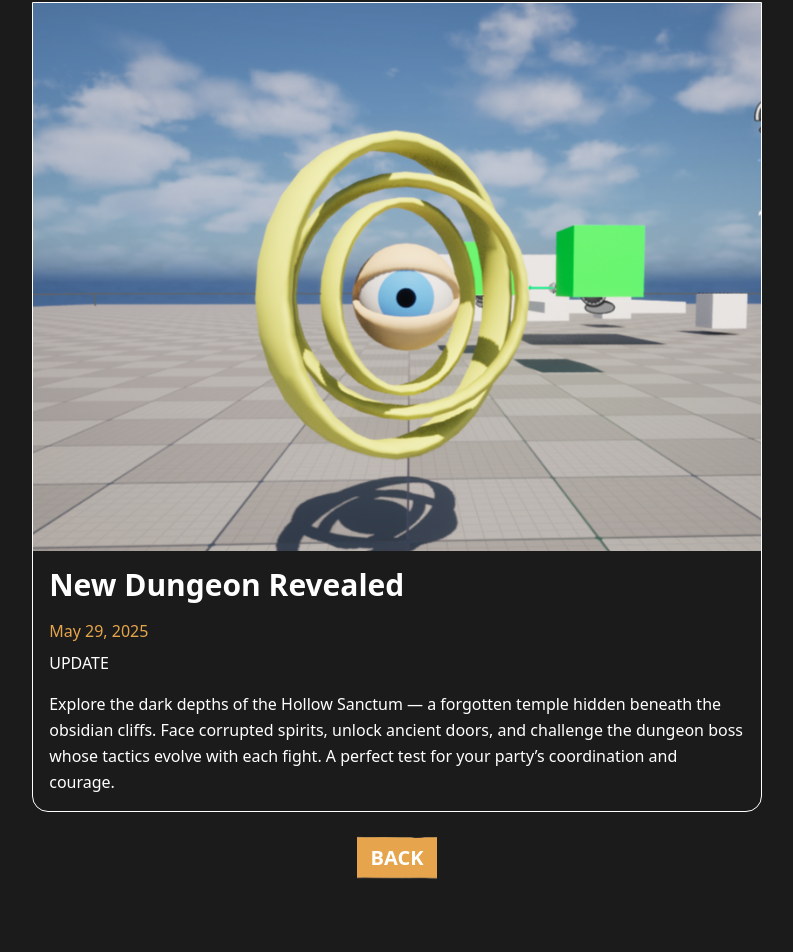
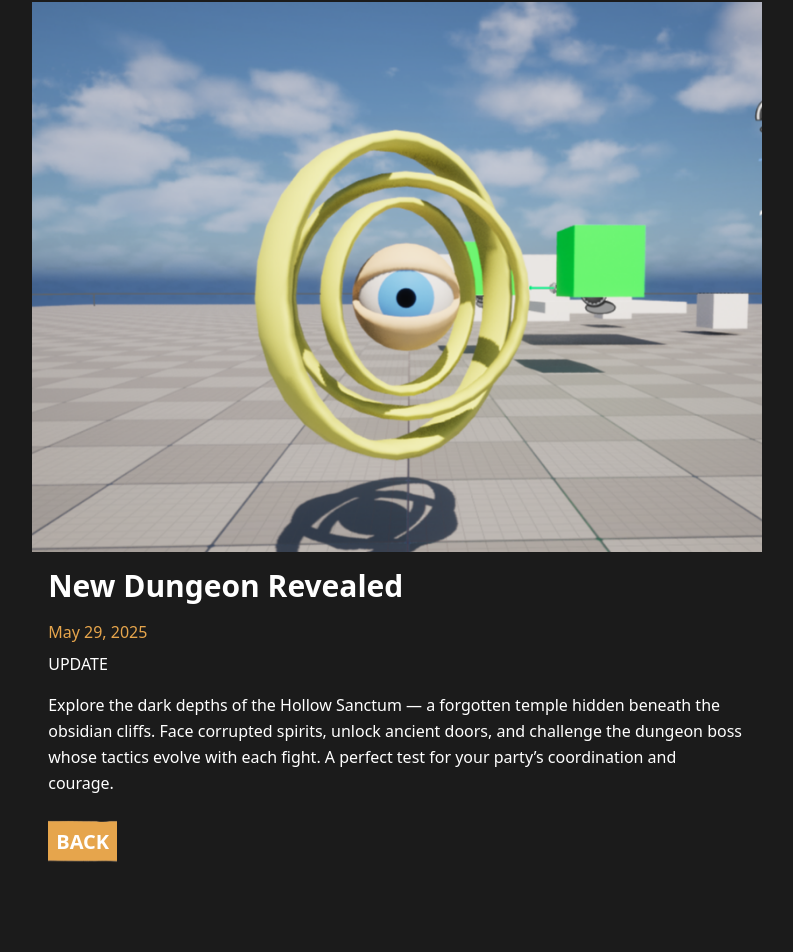
Before and after one commit to Endorze/Yahwehs-Creations, a Next.js app: page /fullNews/1 in a window 1280 px wide. Shown: the part 110-1062 px from the top of the page, without its empty margins (243-1036 px from the left). Built offline with nearby package versions, Linux system fonts and the light colour scheme.

Commit message:
updated fullnews page

```diff
--- a/src/app/fullNews/[news]/page.tsx
+++ b/src/app/fullNews/[news]/page.tsx
@@ -1,6 +1,5 @@
 import Button from "@/app/components/Button"
 import { newsItems } from "@/data/news"
-
 
 interface NewsDetailsProps {
     params: { news: string }
@@ -14,9 +13,9 @@ const NewsDetail = async ({ params }: NewsDetailsProps) => {
     return (
         <div className="bg-[#1B1B1B] text-white min-h-screen p-8 flex flex-col justify-center items-center">
             {newsData ?
-                <div className="border rounded-b-2xl w-full md:w-3/5 ">
+                <div className="rounded-b-2xl w-full md:w-3/5 ">
                     <div className="flex flex-col justify-center items-center">
-                        <img src={newsData.image} alt={newsData.title} className="w-full object-contain" />
+                        <img src={newsData.image} alt={newsData.title} className="borderRadius: '50%', border: '1px solid #fff', width: '100px', height: 'auto'," />
                     </div>
                     <div className="text-left p-[16px]">
                         <h1 className="text-3xl font-bold mb-4">{newsData.title}</h1>
@@ -24,10 +23,11 @@ const NewsDetail = async ({ params }: NewsDetailsProps) => {
                         <p className="mb-4">{newsData.type}</p>
                         <p className="leading-relaxed">{newsData.description || "No description provided."}</p>
                     </div>
+                    <div className="text-left p-[16px] pb-16 uppercase"><Button text="back" href={"/blog"} /></div>
                 </div>
                 : <div>"no data found"</div>
             }
-            <div className="flex items-center justify-center p-6 pb-16 uppercase"><Button text="back" href={"/"} /></div>
+
         </div>
     )
 }
```
